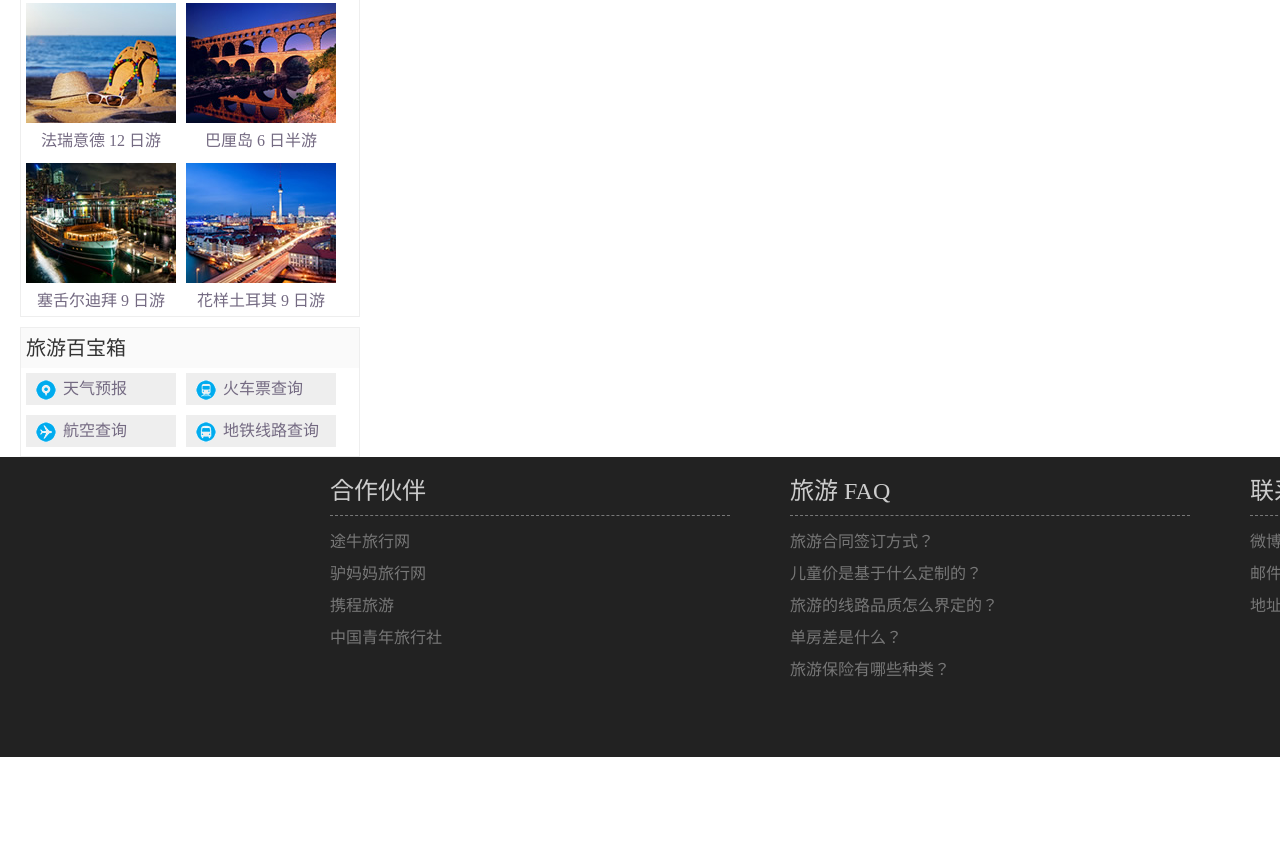
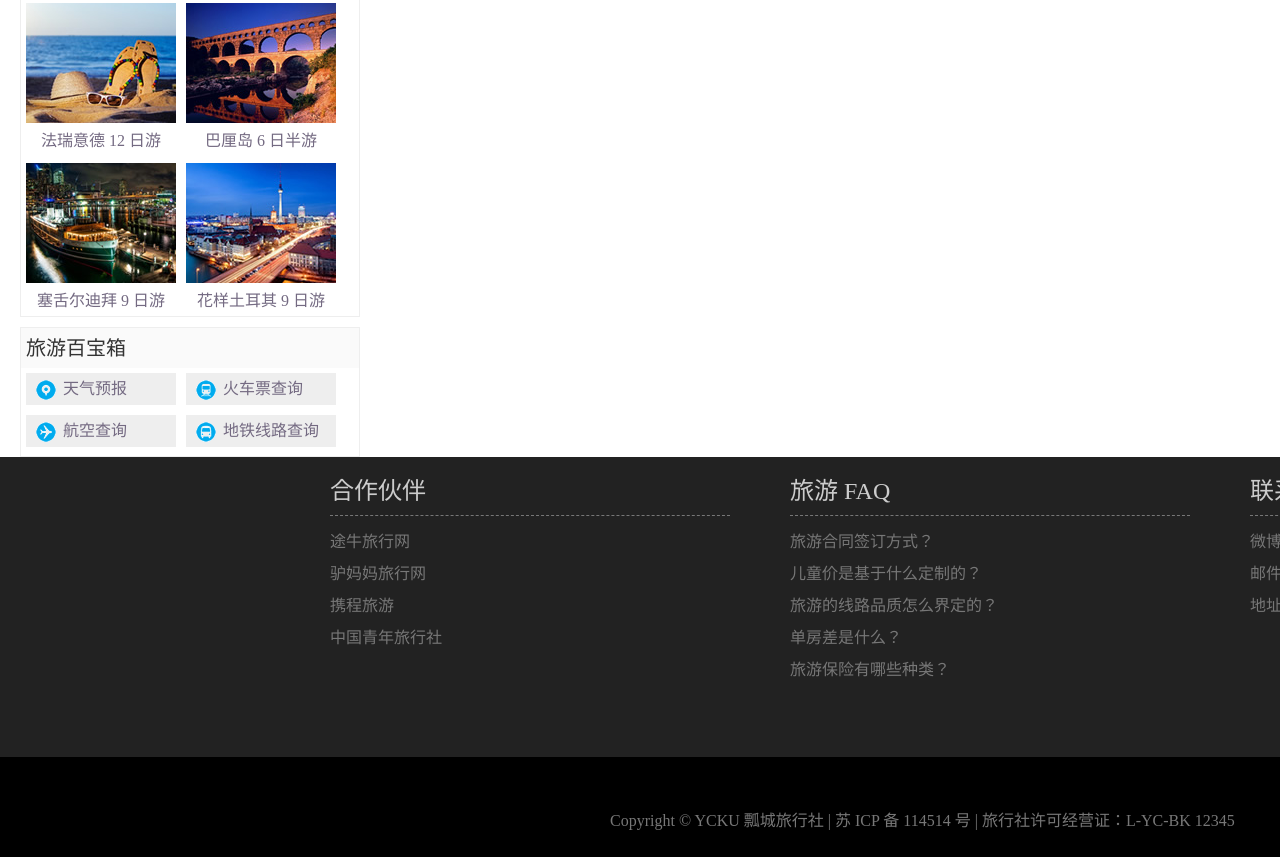
Before and after one commit to zsgdyf/RuGao, a plain HTML site: page Travel-Practice/index.html in a window 1280 px wide. Shown: the part 3483-4340 px from the top of the page. Before the commit the page ends 4240 px from the top, so only its background shows below. Drawn offline with Linux system fonts and the light colour scheme.

Commit message:
primary complete

```diff
--- a/Travel-Practice/css/style.css
+++ b/Travel-Practice/css/style.css
@@ -363,3 +363,16 @@ ol {
     color: #777777;
     line-height: 2;
 }
+.copyright-bg{
+    clear: both;
+    background-color: #000000;
+    width: 1920px;
+    height: 100px;
+}
+.copyright-bg .copyright{
+    color: #777777;
+    height: 50px;
+    width: 700px;
+    padding-top: 50px;
+    margin: 0 auto;
+}
--- a/Travel-Practice/index.html
+++ b/Travel-Practice/index.html
@@ -442,6 +442,11 @@
                 </ul>
             </div>
         </div>
+        <div class="copyright-bg">
+            <div class="copyright">
+                Copyright &copy; YCKU 瓢城旅行社 | 苏 ICP 备 114514 号 | 旅行社许可经营证：L-YC-BK 12345
+            </div>
+        </div>
     </div>
 </body>
 
```
